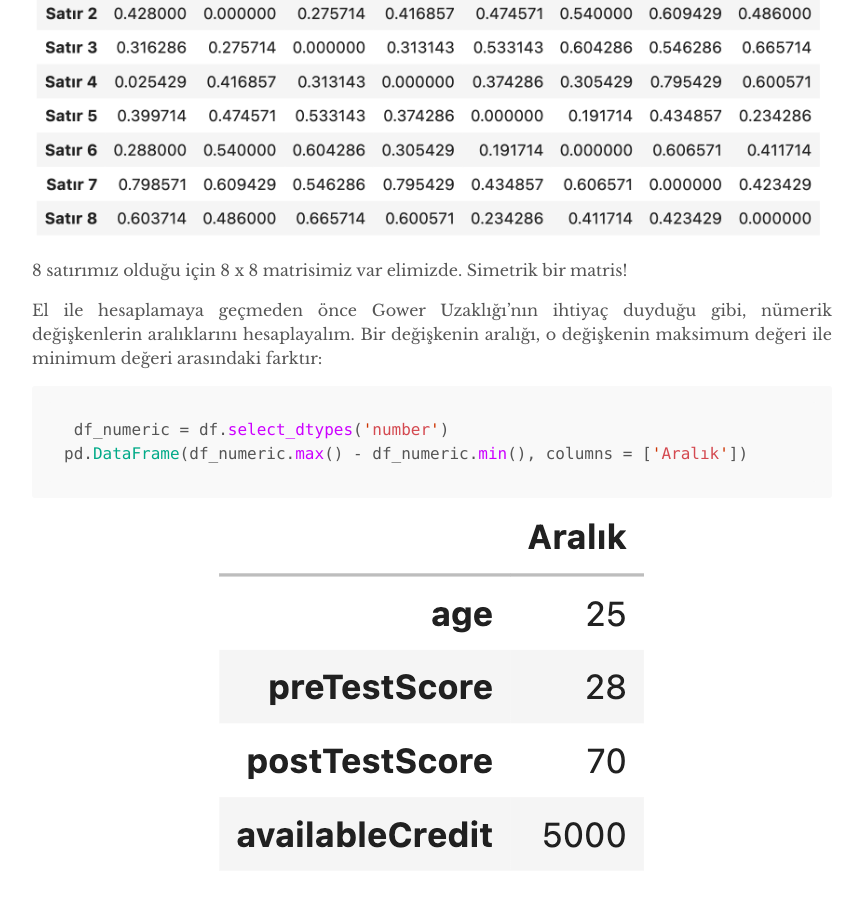
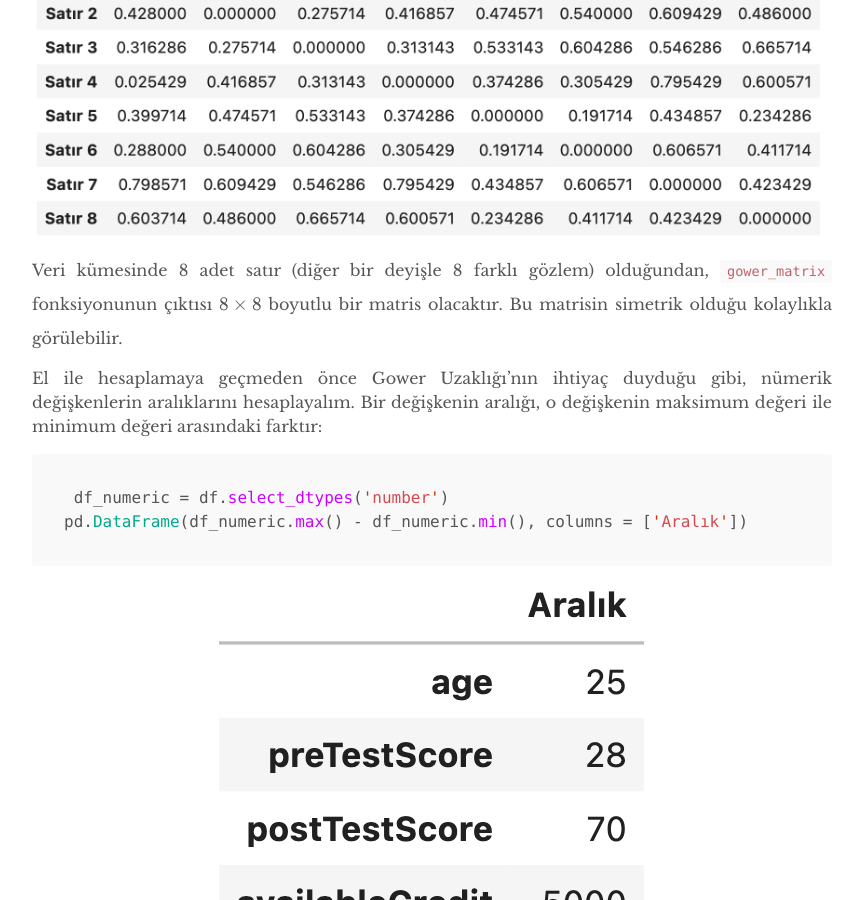
Before and after one commit to mmuratarat/turkish, a Jekyll site: the page built from _posts/2022-08-23-gower_distance.md, in a window 1280 px wide and 900 px high, scrolled down 3258 px. Shown: the whole window, without its empty margins (208-1071 px from the left). Built offline with Jekyll 4.4.1, drawn with Linux system fonts in a browser that asks for light colours; nearby versions of some CDN libraries; formulas are drawn with MathJax 3; comment, search, counter and statistics services are not loaded.

Commit message:
Update 2022-08-23-gower_distance.md

````diff
--- a/_posts/2022-08-23-gower_distance.md
+++ b/_posts/2022-08-23-gower_distance.md
@@ -55,9 +55,9 @@ pd.DataFrame(gower.gower_matrix(df), index = ['Satır ' + str(i+1) for i in rang
 
 ![](https://github.com/mmuratarat/turkish/blob/master/_posts/images/gower_SS2.png?raw=true)
 
- 8 satırımız olduğu için 8 x 8 matrisimiz var elimizde. Simetrik bir matris!
+ Veri kümesinde 8 adet satır (diğer bir deyişle 8 farklı gözlem) olduğundan, `gower_matrix` fonksiyonunun çıktısı $8 \times 8$ boyutlu bir matris olacaktır. Bu matrisin simetrik olduğu kolaylıkla görülebilir.
 
- El ile hesaplamaya geçmeden önce  Gower Uzaklığı'nın ihtiyaç duyduğu gibi, nümerik değişkenlerin aralıklarını hesaplayalım. Bir değişkenin aralığı, o değişkenin maksimum değeri ile minimum değeri arasındaki farktır:
+El ile hesaplamaya geçmeden önce  Gower Uzaklığı'nın ihtiyaç duyduğu gibi, nümerik değişkenlerin aralıklarını hesaplayalım. Bir değişkenin aralığı, o değişkenin maksimum değeri ile minimum değeri arasındaki farktır:
 
  ```python
  df_numeric = df.select_dtypes('number')
````
